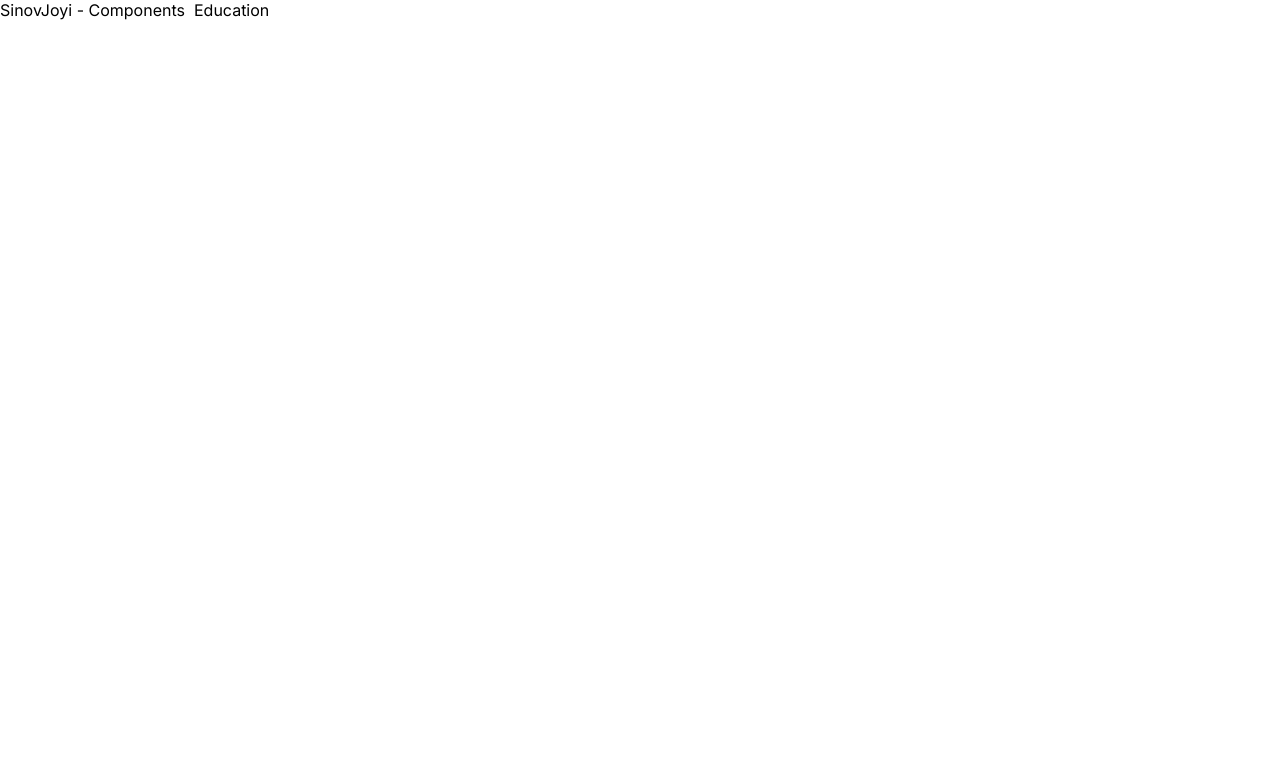
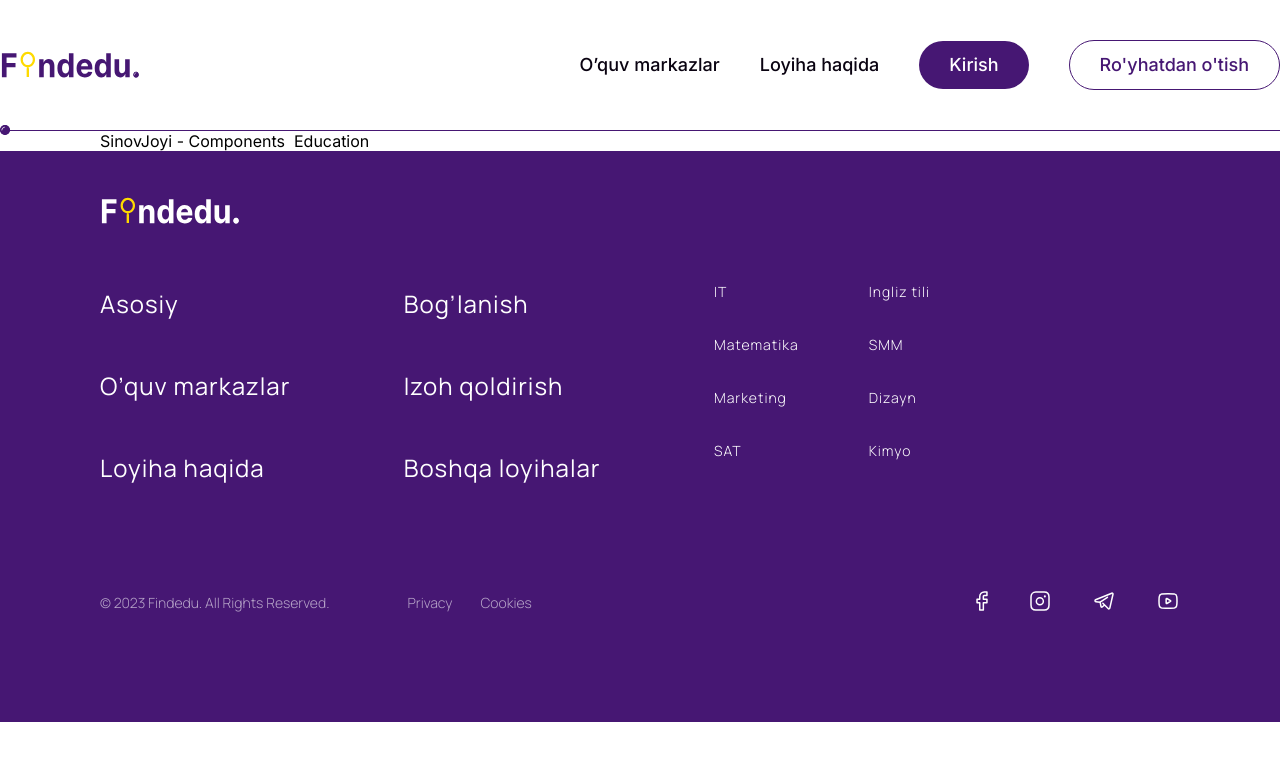
Before and after one commit to FazliddinMirzaqosimov/findedu-web, a Next.js app: page / in a window 1280 px wide. Shown: the top 760 px of the page. Built offline with nearby package versions, Linux system fonts and the light colour scheme.

Commit message:
layoout in _app

```diff
--- a/src/pages/_app.tsx
+++ b/src/pages/_app.tsx
@@ -5,6 +5,7 @@ import {Provider} from "react-redux";
 import store from "@/service/redux/store";
 import {QueryClient, QueryClientProvider} from "react-query";
 import {ReactQueryDevtools} from "react-query/devtools";
+import Layout from "@/components/Layout";
 
 const queryClient = new QueryClient()
 export default function App({Component, pageProps}: AppProps) {
@@ -12,7 +13,9 @@ export default function App({Component, pageProps}: AppProps) {
         <>
             <Provider store={store}>
                 <QueryClientProvider client={queryClient}>
+                    <Layout>
                     <Component {...pageProps} />
+                    </Layout>
                     <ReactQueryDevtools initialIsOpen={false} position={'bottom-right'}/>
                 </QueryClientProvider>
             </Provider>
```
